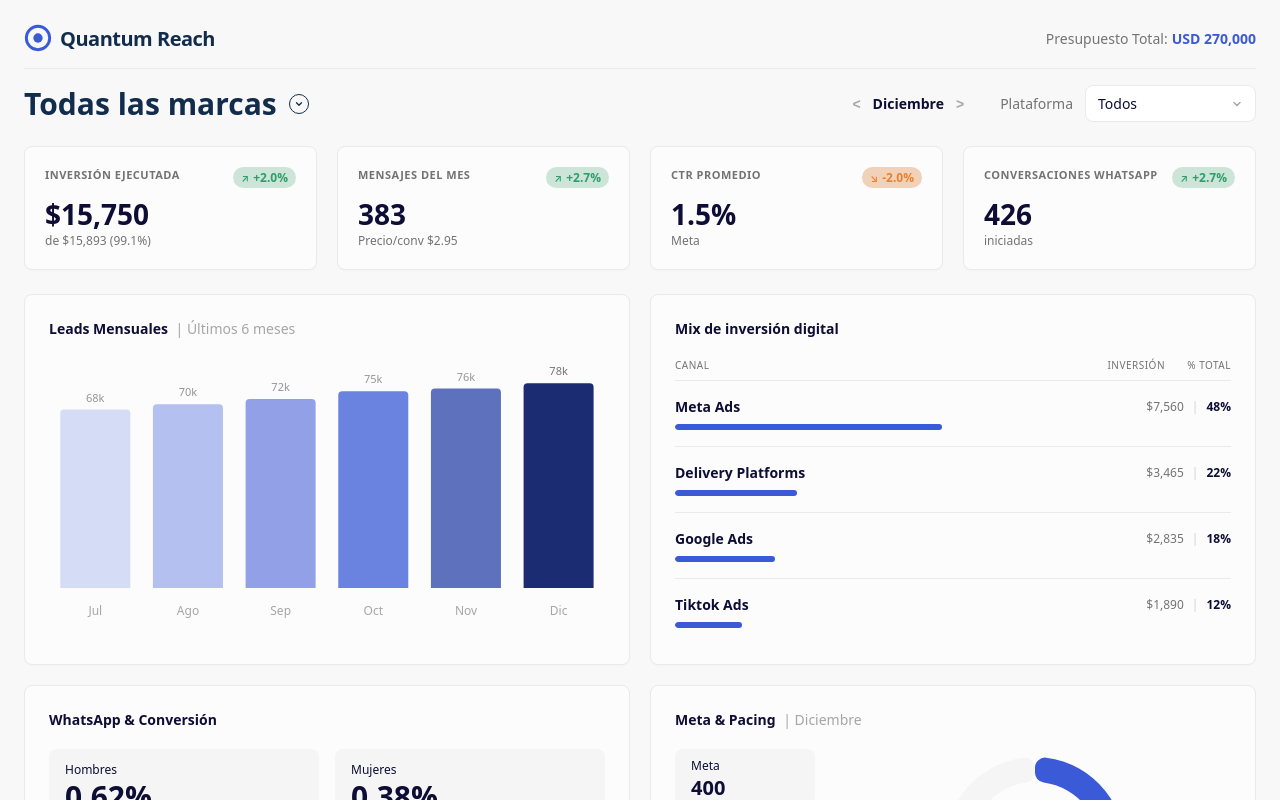
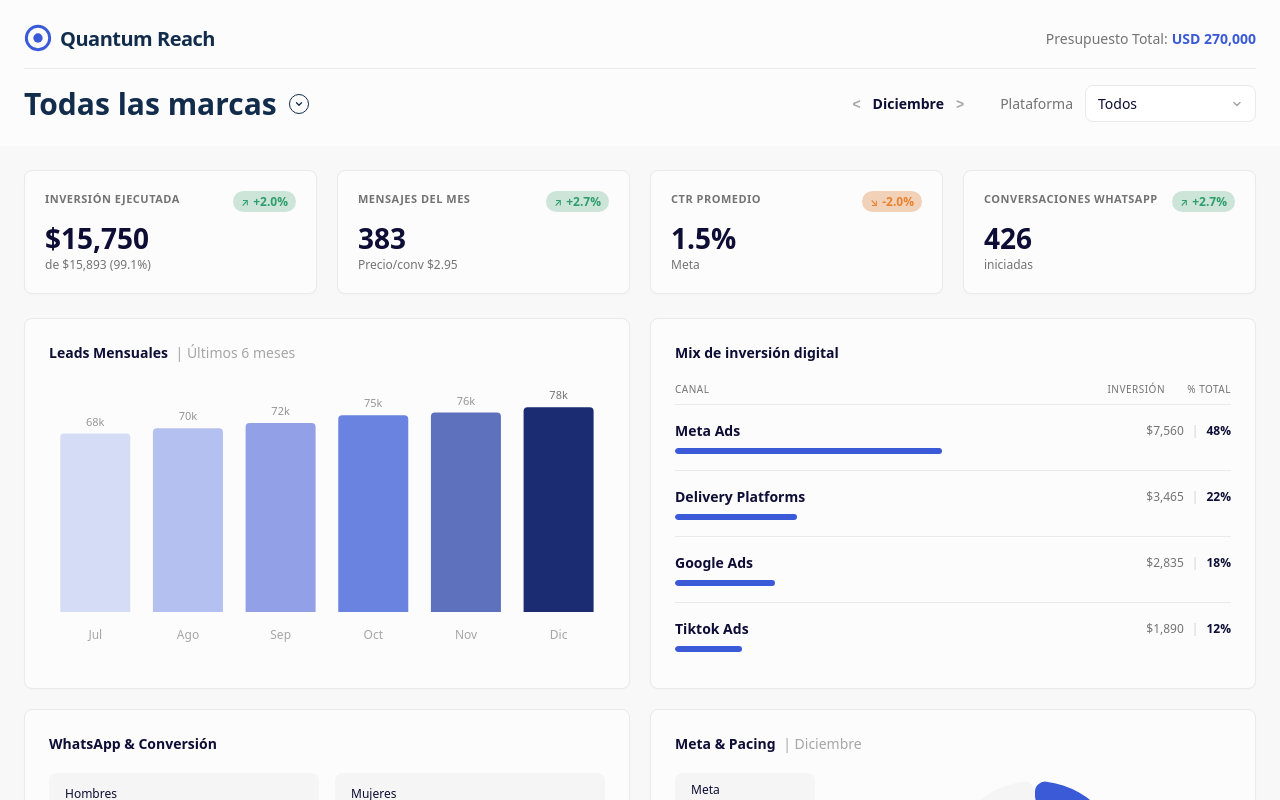
Before and after one commit to MagicBag-tab/prueba-tecnica-frt, a React (Vite) app: page / in a window 1280 px wide. Shown: the top 800 px of the page. Built offline with nearby package versions, Linux system fonts and the light colour scheme.

Commit message:
style: correción en color de navbar

```diff
--- a/src/components/Header.scss
+++ b/src/components/Header.scss
@@ -3,7 +3,8 @@
 .header {
   display: flex;
   flex-direction: column;
-  padding: $spacing-24 $spacing-24 0;
+  background-color: $color-background-navbar;
+  padding: $spacing-24;
   margin-bottom: $spacing-24;
 }
 
```
